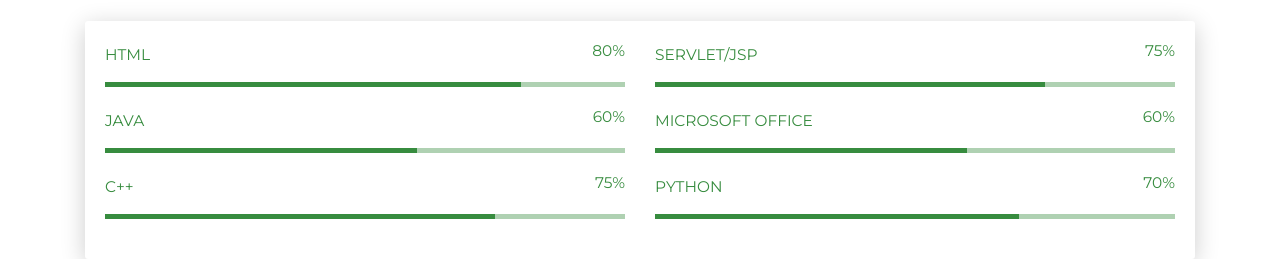
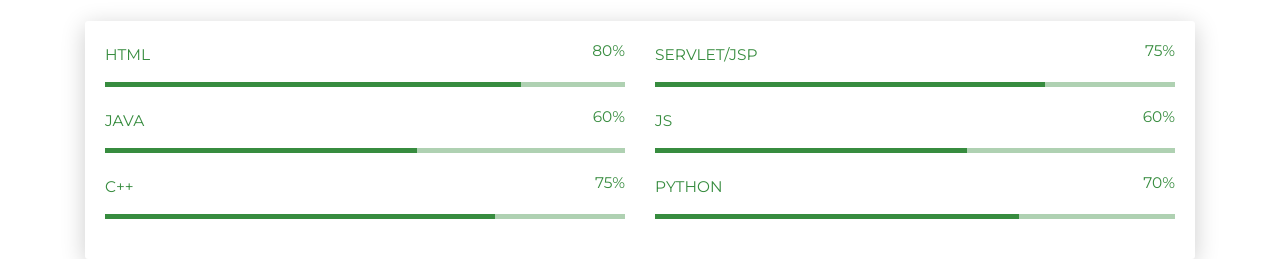
Before and after one commit to sapkalemayur86/mayursapkale.github.io, a plain HTML site: page index.html in a window 1280 px wide. Shown: the part 1141-1400 px from the top of the page. Drawn offline with Linux system fonts and the light colour scheme.

Commit message:
Update index.html

```diff
--- a/index.html
+++ b/index.html
@@ -127,7 +127,7 @@
             </div>
           </div>
           <div class="col-md-6">
-            <div class="progress-container progress-primary"><span class="progress-badge">Microsoft Office</span>
+            <div class="progress-container progress-primary"><span class="progress-badge">JS</span>
               <div class="progress">
                 <div class="progress-bar progress-bar-primary" data-aos="progress-full" data-aos-offset="10" data-aos-duration="2000" role="progressbar" aria-valuenow="60" aria-valuemin="0" aria-valuemax="100" style="width: 60%;"></div><span class="progress-value">60%</span>
               </div>
```
